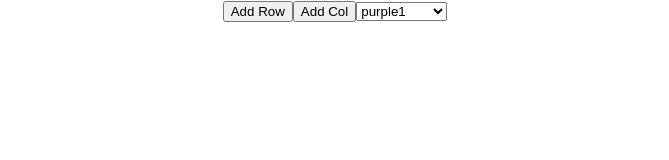
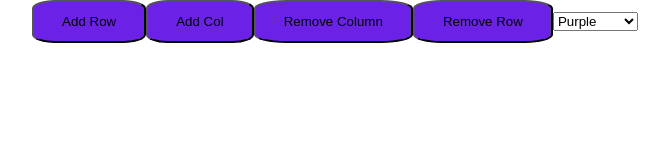
Before and after one commit to abdel-elsayed/Assignment-8, a React app: page / in a window 1280 px wide. Shown: the whole page, without its empty margins (305-974 px from the left). Built offline with nearby package versions, Linux system fonts and the light colour scheme.

Commit message:
Edited styling.

```diff
--- a/src/App.css
+++ b/src/App.css
@@ -40,5 +40,18 @@
 .cell {
   height: 50px;
   width: 50px;
-  border: rgb(3, 3, 3);
+  background-color: rgb(3, 3, 3);
+  border-radius: 50%;
 }
+
+table {
+  margin-left: auto;
+  margin-right: auto;
+}
+
+.button1 {
+  background-color: rgb(108, 33, 230);
+  color: black;
+  padding: 12px 28px;
+  border-radius: 20%;
+}
--- a/src/components/App.js
+++ b/src/components/App.js
@@ -9,7 +9,7 @@ class App extends Component {
       numRows: 0,
       numCols: 1,
       currColor: "black",
-      selectedColor: "#f0e3ff"
+      selectedColor: "#8A2BE2"
     }
   }
   addRow = () => {
@@ -21,6 +21,15 @@ class App extends Component {
     this.setState({numCols: this.state.numCols+1})
 
   }
+
+  remCol = () => {
+    this.setState({numCols: this.state.numCols-1})
+  }
+
+  remRow = () => {
+    this.setState({numRows: this.state.numRows-1})
+  }
+
   changeColor = (e) => {
     this.setState({selectedColor:e.target.value});
   }
@@ -33,13 +42,15 @@ class App extends Component {
   render() {
     return (
       <div className="App">
-      <button className="add-row-button" onClick={this.addRow}>Add Row</button>
-      <button className="add-col-button" onClick={this.addCol}>Add Col</button>
+      <button className="button1" onClick={this.addRow}>Add Row</button>
+      <button  className="button1" onClick={this.addCol}>Add Col</button>
+      <button  className="button1" onClick={this.remCol}>Remove Column</button>
+      <button  className="button1" onClick={this.remRow}>Remove Row</button>
       <select onChange ={this.changeColor}>
-        <option value="#f0e3ff">purple1</option>
-        <option value="limegreen">limegreen</option>
-        <option value="hotpink">hotpink</option>
-        <option value="PowderBlue">powderblue</option>
+        <option value="#8A2BE2">Purple</option>
+        <option value="#00FF00">Limegreen</option>
+        <option value="#FFFF00">Yellow</option>
+        <option value="#FF1493">Pink</option>
       </select>
       <Table numRows={this.state.numRows} numCols={this.state.numCols}
        currentColor={this.state.currentColor} selectedColor={this.state.selectedColor} changeColor={this.changeColor} setCurrentColor={this.setCurrentColor}/>
```
Also changed, not shown: 1 other file.
